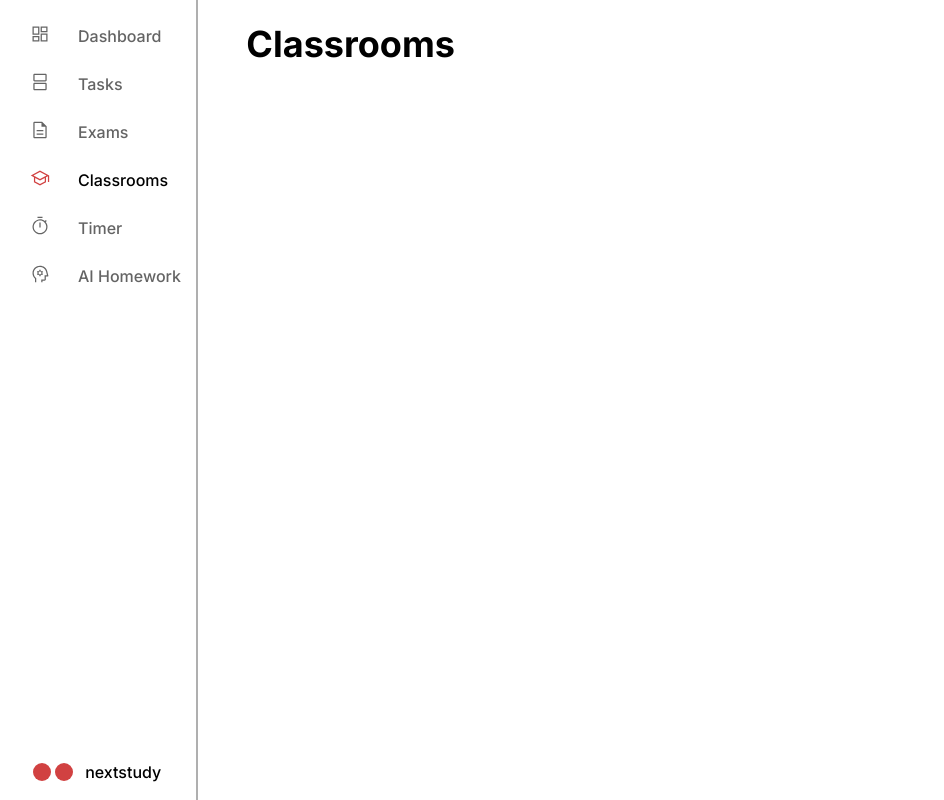
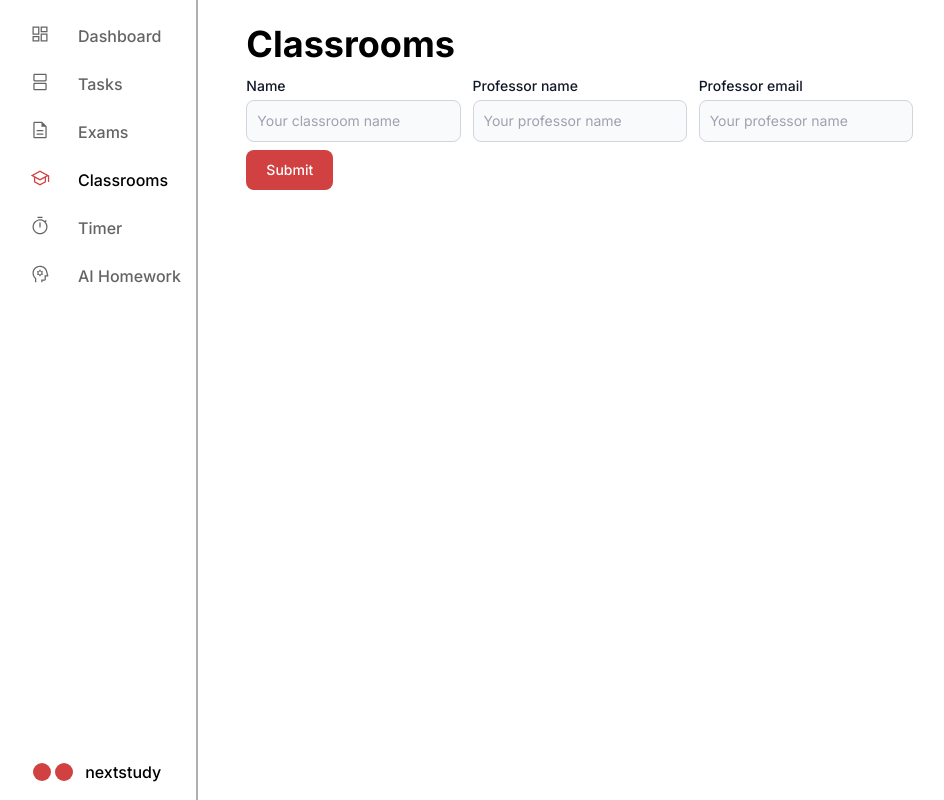
Before and after one commit to alvgonzx/nextstudy, a Next.js app in the folder frontend/: page /classrooms in a window 1280 px wide. Shown: the whole page, without its empty margins (2-946 px from the left). Built offline with nearby package versions, Linux system fonts and the light colour scheme.

Commit message:
[dev] finished classrooms form and added errors to homework form

```diff
--- a/frontend/app/classrooms/page.jsx
+++ b/frontend/app/classrooms/page.jsx
@@ -1,5 +1,12 @@
+import ClassroomsForm from "@/components/classrooms/ClassroomsForm";
+
 const ClassroomsPage = () => {
-    return <p className="font-bold text-4xl">Classrooms</p>;
+    return (
+        <>
+            <p className="font-bold text-4xl">Classrooms</p>
+            <ClassroomsForm />
+        </>
+    );
 };
 
 export default ClassroomsPage;
--- a/frontend/components/ai-homework/LoadingIcon.jsx
+++ b/frontend/components/LoadingIcon.jsx
@@ -3,7 +3,7 @@ const LoadingIcon = () => {
         <svg
             aria-hidden="true"
             role="status"
-            class="inline w-4 h-4 mr-3 text-white animate-spin"
+            className="inline w-4 h-4 mr-3 text-white animate-spin"
             viewBox="0 0 100 101"
             fill="none"
             xmlns="http://www.w3.org/2000/svg"
--- a/frontend/components/ai-homework/HomeworkForm.jsx
+++ b/frontend/components/ai-homework/HomeworkForm.jsx
@@ -1,19 +1,32 @@
 "use client";
 import { useState } from "react";
-import LoadingIcon from "./LoadingIcon";
+import LoadingIcon from "../LoadingIcon";
+
+const writingStyles = [
+    { value: "highschool", label: "High School" },
+    { value: "middleschool", label: "Middle School" },
+    { value: "university", label: "University" },
+];
 
 const HomeworkForm = () => {
     const [task, setTask] = useState("");
+    const [writingStyle, setWritingStyle] = useState(writingStyles[0].value);
     const [response, setResponse] = useState("");
+
     const [loading, setLoading] = useState(false);
+    const [error, setError] = useState("");
 
     let icon = "";
     if (loading) {
-        icon = <LoadingIcon />
+        icon = <LoadingIcon />;
     }
 
     const handleTaskChange = (event) => {
         setTask(event.target.value);
+    };
+
+    const handleWritingStyleChange = (event) => {
+        setWritingStyle(event.target.value);
     };
 
     const handleSubmit = async (event) => {
@@ -21,10 +34,11 @@ const HomeworkForm = () => {
 
         const requestBody = {
             task: task,
+            writing_style: writingStyle,
         };
 
         try {
-            setLoading(true)
+            setLoading(true);
             const response = await fetch("http://localhost:5000/ai", {
                 method: "POST",
                 headers: {
@@ -34,14 +48,28 @@ const HomeworkForm = () => {
             });
 
             const task = await response.json();
+
+            if (task.errors) {
+                setError(
+                    <p className="text-red-600">
+                        Your request has errors, make sure you have entered all
+                        fields
+                    </p>
+                );
+                setLoading(false);
+                return;
+            }
+
             setResponse(task.response);
-            setLoading(false)
+            setLoading(false);
         } catch (error) {
             console.error(error);
         }
     };
 
     return (
+        <>
+            {error}
             <form onSubmit={handleSubmit}>
                 <div className="flex gap-3 w-2/3">
                     <div className="w-1/2">
@@ -66,24 +94,26 @@ const HomeworkForm = () => {
                     <div className="w-1/2">
                         <div className="mt-3">
                             <label
-                            htmlFor="countries"
+                                htmlFor="writing-style"
                                 className="block mb-1 text-sm font-medium text-gray-900 dark:text-white"
                             >
                                 Writing style
                             </label>
                             <select
-                            id="countries"
+                                required
+                                value={writingStyle}
+                                onChange={handleWritingStyleChange}
+                                id="writing-style"
                                 className="bg-gray-50 border border-gray-300 text-gray-900 text-sm rounded-lg focus:ring-blue-500 focus:border-blue-500 block w-full p-2.5 dark:bg-gray-700 dark:border-gray-600 dark:placeholder-gray-400 dark:text-white dark:focus:ring-blue-500 dark:focus:border-blue-500"
                             >
-                            <option defaultValue="highschool">
-                                High school student
+                                {writingStyles.map((option) => (
+                                    <option
+                                        key={option.value}
+                                        value={option.value}
+                                    >
+                                        {option.label}
                                     </option>
-                            <option value="middleschool">
-                                Middle school student
-                            </option>
-                            <option value="university">
-                                University student
-                            </option>
+                                ))}
                             </select>
                         </div>
                     </div>
@@ -111,6 +141,7 @@ const HomeworkForm = () => {
                     placeholder="Your homework will be here"
                 ></textarea>
             </form>
+        </>
     );
 };
 
--- /dev/null
+++ b/frontend/components/classrooms/ClassroomsForm.jsx
@@ -0,0 +1,152 @@
+"use client";
+import { useState } from "react";
+import LoadingIcon from "../LoadingIcon";
+
+const HomeworkForm = () => {
+    const [name, setName] = useState("");
+    const [professorName, setProfessorName] = useState("");
+    const [professorEmail, setProfessorEmail] = useState("");
+    const [classrooms, setClassrooms] = useState();
+
+    const [error, setError] = useState("");
+    const [loading, setLoading] = useState(false);
+
+    let icon = "";
+    if (loading) {
+        icon = <LoadingIcon />;
+    }
+
+    const handleNameChange = (event) => {
+        setName(event.target.value);
+    };
+
+    const handleProfessorNameChange = (event) => {
+        setProfessorName(event.target.value);
+    };
+
+    const handleProfessorEmailChange = (event) => {
+        setProfessorEmail(event.target.value);
+    };
+
+    const handleSubmit = async (event) => {
+        event.preventDefault();
+
+        let requestBody
+        if (!professorEmail) {
+            requestBody = {
+                name: name,
+                professor_name: professorName,
+                professor_email: ''
+            };
+        } else {
+            requestBody = {
+                name: name,
+                professor_name: professorName,
+                professor_email: professorEmail ? professorEmail : ''
+            };
+        }
+
+        try {
+            setLoading(true);
+            const response = await fetch("http://localhost:5000/classrooms/", {
+                method: "POST",
+                headers: {
+                    "Content-Type": "application/json",
+                },
+                body: JSON.stringify(requestBody),
+            });
+
+            const classroom = await response.json()
+
+            if(classroom.errors) {
+                setError(<p className="text-red-600">Your request has errors, make sure you have entered a valid email</p>)
+                setLoading(false);
+                return;
+            }
+
+            setClassrooms(classroom);
+            setLoading(false);
+            setError("");
+        } catch (error) {
+            setError(<p className="text-red-600">Internal server error</p>);
+            setLoading(false);
+            console.error(error);
+        }
+    };
+
+    return (
+        <>
+            {error}
+            <form onSubmit={handleSubmit}>
+                <div className="flex gap-3 w-2/3">
+                    <div className="w-1/3">
+                        <div className="mt-3">
+                            <label
+                                htmlFor="name"
+                                className="block mb-1 text-sm font-medium text-gray-900"
+                            >
+                                Name
+                            </label>
+                            <input
+                                required
+                                type="text"
+                                id="name"
+                                value={name}
+                                onChange={handleNameChange}
+                                className="bg-gray-50 border border-gray-300 text-gray-900 text-sm rounded-lg block w-full p-2.5"
+                                placeholder="Your classroom name"
+                            />
+                        </div>
+                    </div>
+                    <div className="w-1/3">
+                        <div className="mt-3">
+                            <label
+                                htmlFor="professor-name"
+                                className="block mb-1 text-sm font-medium text-gray-900"
+                            >
+                                Professor name
+                            </label>
+                            <input
+                                required
+                                type="text"
+                                id="professor-name"
+                                value={professorName}
+                                onChange={handleProfessorNameChange}
+                                className="bg-gray-50 border border-gray-300 text-gray-900 text-sm rounded-lg block w-full p-2.5"
+                                placeholder="Your professor name"
+                            />
+                        </div>
+                    </div>
+                    <div className="w-1/3">
+                        <div className="mt-3">
+                            <label
+                                htmlFor="professor-email"
+                                className="block mb-1 text-sm font-medium text-gray-900"
+                            >
+                                Professor email
+                            </label>
+                            <input
+                                type="text"
+                                id="professor-email"
+                                value={professorEmail}
+                                onChange={handleProfessorEmailChange}
+                                className="bg-gray-50 border border-gray-300 text-gray-900 text-sm rounded-lg block w-full p-2.5"
+                                placeholder="Your professor name"
+                            />
+                        </div>
+                    </div>
+                </div>
+                <button
+                    disabled={loading}
+                    type="submit"
+                    className="mt-2 text-white bg-[#D14141] hover:bg-red-700 font-medium rounded-lg text-sm w-full sm:w-auto px-5 py-2.5 text-center"
+                >
+                    {icon}
+                    Submit
+                </button>
+            </form>
+        </>
+    );
+};
+
+export default HomeworkForm;
```
Lines whose indentation alone changed are shown as unchanged.
